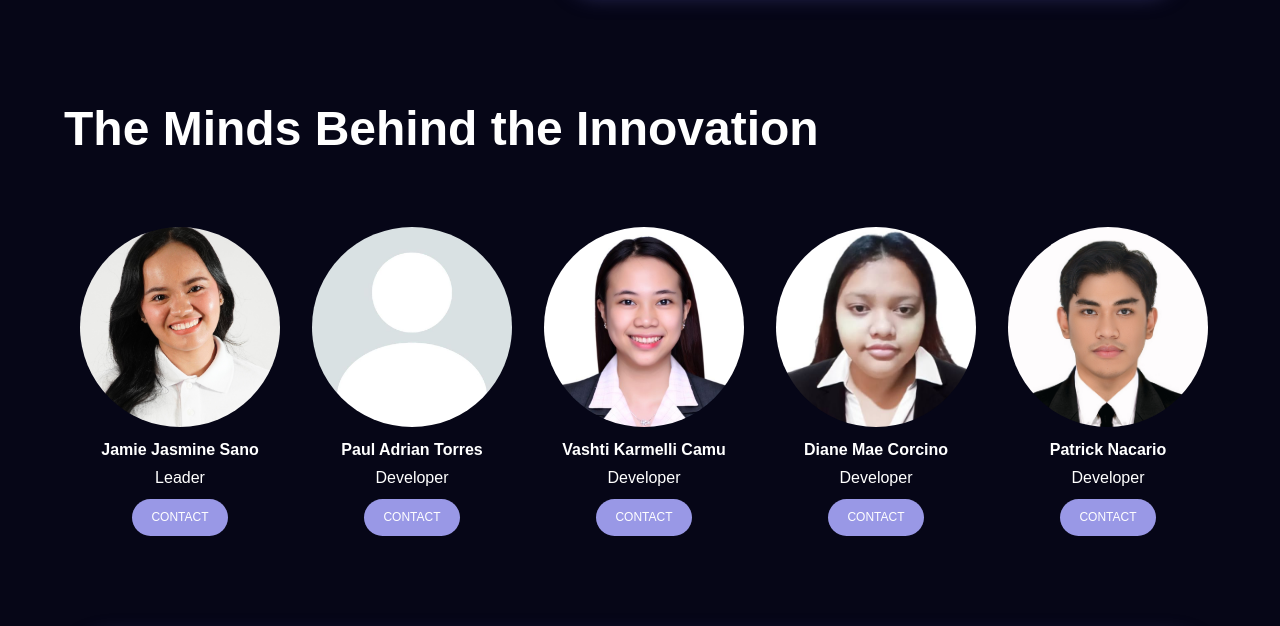
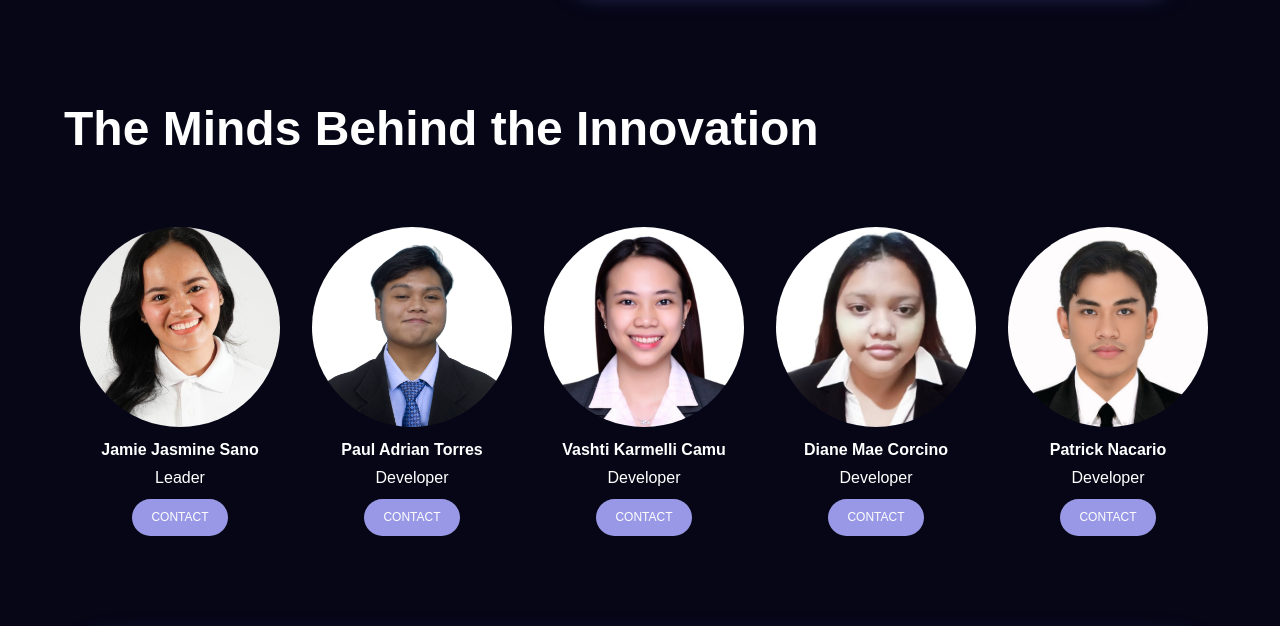
Before and after one commit to Vcarmelli/Thesis-ExGen-Exam-Question-Generation, a Flask app: page / in a window 1280 px wide. Shown: the part 1444-2070 px from the top of the page. Run offline with Flask 3, Linux system fonts and the light colour scheme.

Commit message:
added image

```diff
--- a/app/templates/landing.html
+++ b/app/templates/landing.html
@@ -75,7 +75,7 @@
                         <a href="#contact" class="contact-btn">CONTACT</a>
                     </div>
                     <div class="member-box">
-                        <img class="member-img" src="../static/assets/placeholder.jpg" alt="Paul Adrian Torres" width="200" height="200">
+                        <img class="member-img" src="../static/assets/Paul.png" alt="Paul Adrian Torres" width="200" height="200">
                         <h4>Paul Adrian Torres</h4>
                         <p>Developer</p>
                         <a href="#contact" class="contact-btn">CONTACT</a>
```
Also changed, not shown: app/static/assets/Paul.png (added).
